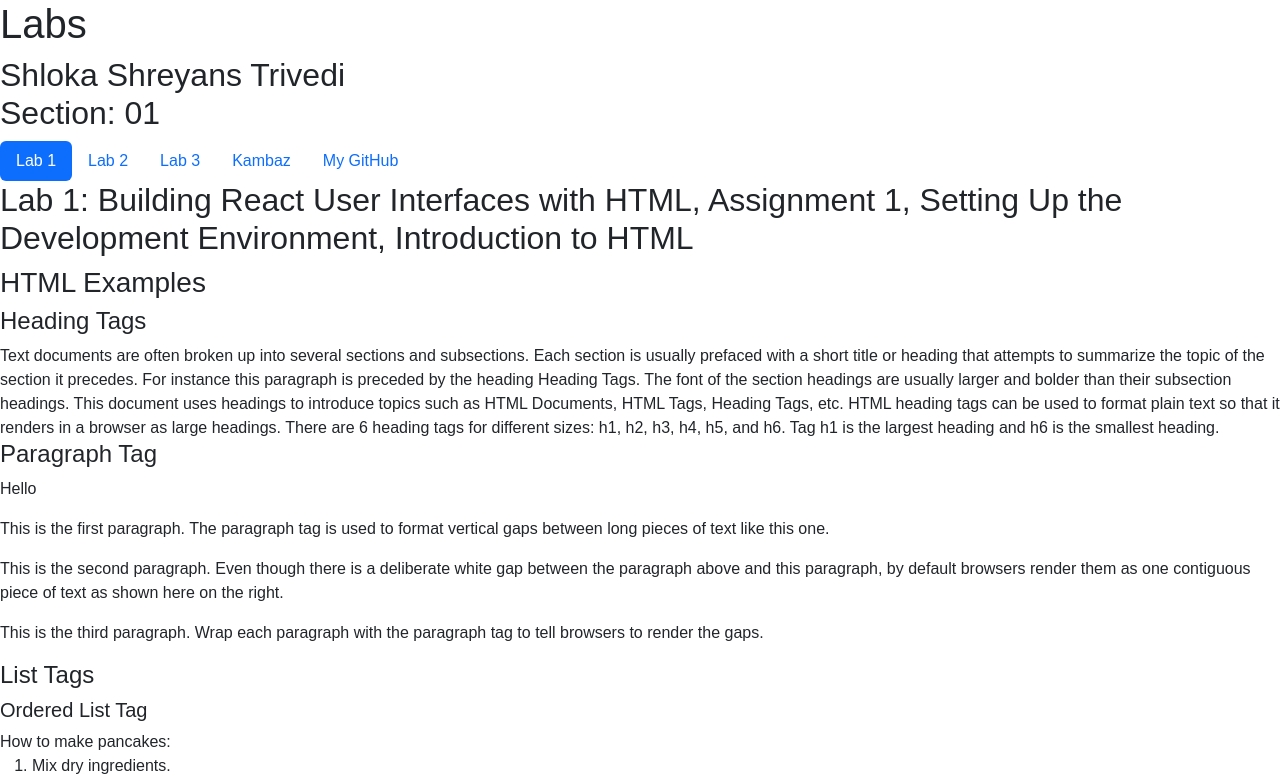
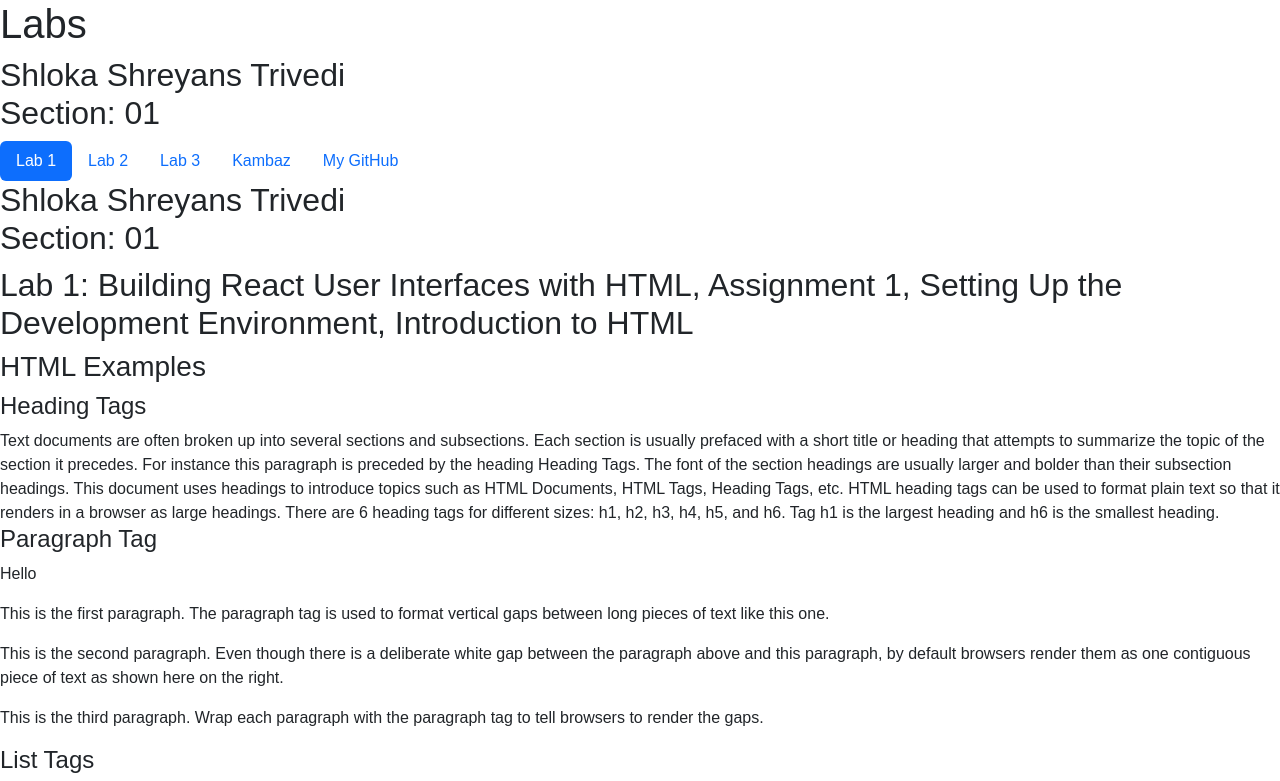
Before and after one commit to Trivedi-s/webd-react-web-app-cs5610-sp25, a React (Vite) app: page /#/Labs/Lab1 in a window 1280 px wide. Shown: the top 781 px of the page. Built offline with nearby package versions, Linux system fonts and the light colour scheme.

Commit message:
a3 add name in lab1

```diff
--- a/src/Labs/Lab1/index.tsx
+++ b/src/Labs/Lab1/index.tsx
@@ -1,6 +1,7 @@
 export default function Lab1() {
     return (
         <div id="wd-lab1">
+            <h2>Shloka Shreyans Trivedi <br />Section: 01</h2>
             <h2>Lab 1: Building React User Interfaces with HTML, Assignment 1, Setting Up the Development Environment, Introduction to HTML</h2>
             <h3>HTML Examples</h3>
 
```
